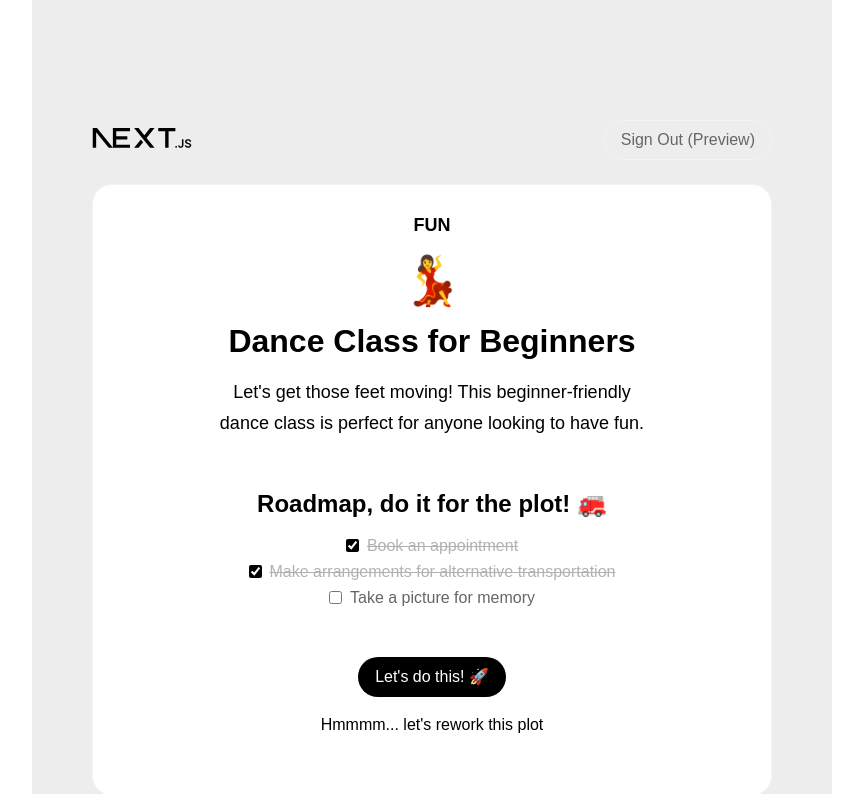
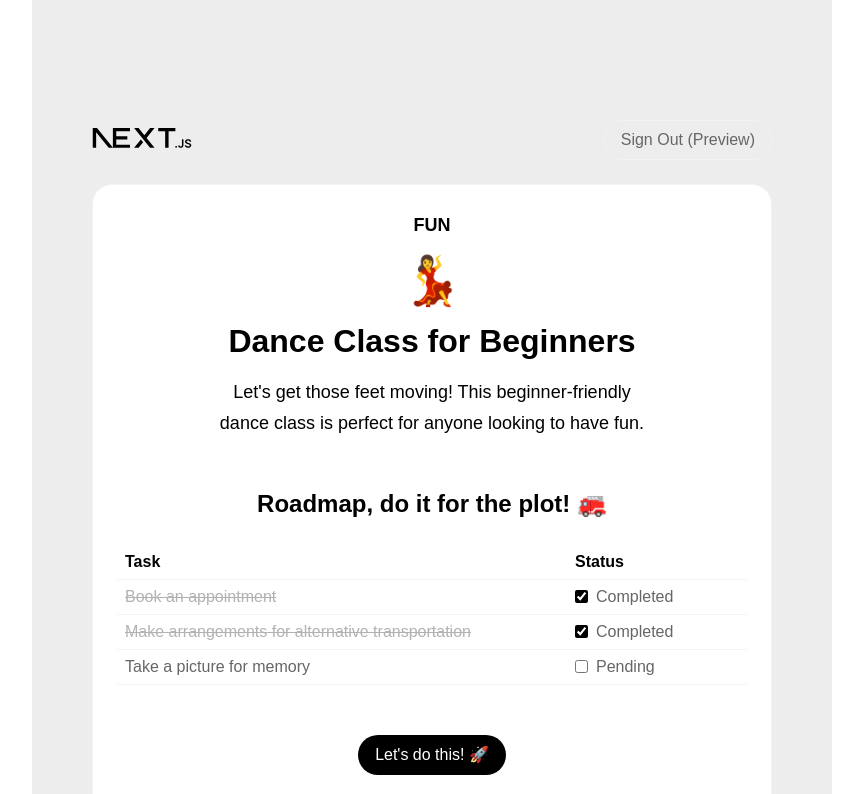
Before and after one commit to mrsCandyBar/git-er-done, a Next.js app: page /task in a window 1280 px wide. Shown: the top 794 px of the page, without its empty margins (208-1071 px from the left). Built offline with nearby package versions, Linux system fonts and the light colour scheme.

Commit message:
create multiple tasks

```diff
--- a/app/(post-login)/task/TaskBusyPage.tsx
+++ b/app/(post-login)/task/TaskBusyPage.tsx
@@ -1,6 +1,7 @@
 import Badge from "../../../components/Badge";
 import Button from "../../../components/Button";
 import Card from "../../../components/Card";
+import TaskTable from "../../../components/TaskTable";
 import Text from "../../../components/Text";
 import type { Column } from "./types";
 import styles from "./page.module.scss";
@@ -44,25 +45,12 @@ export default function TaskBusyPage({
     >
       <br/>
       <Text as="h3" fullWidth>Roadmap, do it for the plot! 🚒</Text>
-      <ul className={styles.taskList}>
-        {column.tasks.map((task, taskIndex) => (
-          <li
-            key={task.label}
-            id={task.id}
-            className={`${styles.taskItem}${task.id ? ` ${styles.taskTarget}` : ""}${task.checked ? ` ${styles.taskChecked}` : ""}`}
-          >
-            <label className={styles.taskLabel}>
-              <input
-                type="checkbox"
-                checked={Boolean(task.checked)}
-                onChange={() => onToggleTask(column.id, taskIndex)}
-                className={styles.taskCheckbox}
-              />
-              <span>{task.label}</span>
-            </label>
-          </li>
-        ))}
-      </ul>
+      <TaskTable
+        tasks={column.tasks}
+        showCheckbox
+        taskHeader="Task"
+        onToggleTask={(taskIndex) => onToggleTask(column.id, taskIndex)}
+      />
       <br/>
     </Card>
   );
--- a/app/(post-login)/task/TaskWaitingPage.tsx
+++ b/app/(post-login)/task/TaskWaitingPage.tsx
@@ -1,5 +1,6 @@
 import Card from "../../../components/Card";
 import Button from "../../../components/Button";
+import TaskTable from "../../../components/TaskTable";
 import Text from "../../../components/Text";
 import type { Column } from "./types";
 import styles from "./page.module.scss";
@@ -40,25 +41,12 @@ export default function TaskWaitingPage({
     >
       <br/>
       <Text as="h3" fullWidth>Roadmap, do it for the plot! 🚒</Text>
-      <ul className={styles.taskList}>
-        {column.tasks.map((task, taskIndex) => (
-          <li
-            key={task.label}
-            id={task.id}
-            className={`${styles.taskItem}${task.id ? ` ${styles.taskTarget}` : ""}${task.checked ? ` ${styles.taskChecked}` : ""}`}
-          >
-            <label className={styles.taskLabel}>
-              <input
-                type="checkbox"
-                checked={Boolean(task.checked)}
-                onChange={() => onToggleTask(column.id, taskIndex)}
-                className={styles.taskCheckbox}
-              />
-              <span>{task.label}</span>
-            </label>
-          </li>
-        ))}
-      </ul>
+      <TaskTable
+        tasks={column.tasks}
+        showCheckbox
+        taskHeader="Task"
+        onToggleTask={(taskIndex) => onToggleTask(column.id, taskIndex)}
+      />
       <br/>
     </Card>
   );
--- a/app/(post-login)/task/page.module.scss
+++ b/app/(post-login)/task/page.module.scss
@@ -66,48 +66,3 @@
 	text-align: center;
 	max-width: 60ch;
 }
-
-.taskList {
-	list-style: none;
-	padding: 0;
-	width: 100%;
-	display: flex;
-	flex-direction: column;
-	gap: v.$spacing-xs;
-}
-
-.taskItem {
-	text-align: center;
-}
-
-.taskLabel {
-	display: flex;
-	justify-content: center;
-	align-items: center;
-	gap: v.$spacing-xs;
-	color: var(--color-text-secondary);
-	cursor: pointer;
-
-	span {
-		text-align: center;
-	}
-}
-
-.taskCheckbox {
-	accent-color: var(--color-text-primary);
-	flex-shrink: 0;
-	cursor: pointer;
-}
-
-.taskChecked {
-	.taskLabel {
-		span {
-			text-decoration: line-through;
-			opacity: 0.5;
-		}
-	}
-}
-
-.taskTarget {
-	scroll-margin-top: v.$spacing-lg;
-}
--- /dev/null
+++ b/components/TaskTable/TaskTable.module.scss
@@ -0,0 +1,68 @@
+@use '../../assets/styles/variables' as v;
+
+.table {
+  width: 100%;
+  border-collapse: collapse;
+  margin-top: v.$spacing-xs;
+}
+
+.table th,
+.table td {
+  padding: v.$spacing-xs;
+  text-align: left;
+  border-bottom: 1px solid var(--color-border-subtle);
+}
+
+.table th {
+  font-weight: 700;
+}
+
+.row {
+  text-align: left;
+}
+
+.nameCell {
+  color: var(--color-text-secondary);
+}
+
+.statusCell {
+  width: 180px;
+}
+
+.statusLabel {
+  display: flex;
+  justify-content: flex-start;
+  align-items: center;
+  gap: v.$spacing-xs;
+  color: var(--color-text-secondary);
+  cursor: pointer;
+}
+
+.checkbox {
+  accent-color: var(--color-text-primary);
+  flex-shrink: 0;
+  cursor: pointer;
+}
+
+.statusText {
+  color: var(--color-text-secondary);
+}
+
+.checkedRow {
+  .nameCell,
+  .statusText {
+    text-decoration: line-through;
+    opacity: 0.5;
+  }
+}
+
+.iconUnCheckedRow {
+  td {
+    background-color: var(--color-border-subtle);
+    opacity: 0.6
+  }
+}
+
+.targetRow {
+  scroll-margin-top: v.$spacing-lg;
+}
--- /dev/null
+++ b/components/TaskTable/index.tsx
@@ -0,0 +1,81 @@
+import styles from "./TaskTable.module.scss";
+
+export type TaskTableItem = {
+  id?: string;
+  label: string;
+  checked?: boolean;
+};
+
+type TaskTableProps = {
+  tasks: TaskTableItem[];
+  onToggleTask?: (taskIndex: number) => void;
+  showCheckbox?: boolean;
+  useIcons?: boolean;
+  taskHeader?: string;
+  statusHeader?: string;
+  completedLabel?: string;
+  pendingLabel?: string;
+  className?: string;
+};
+
+export default function TaskTable({
+  tasks,
+  onToggleTask,
+  showCheckbox = false,
+  useIcons = false,
+  taskHeader = "Goal",
+  statusHeader = "Status",
+  completedLabel = "Completed",
+  pendingLabel = "Pending",
+  className,
+}: TaskTableProps) {
+  const tableClassName = className ? `${styles.table} ${className}` : styles.table;
+  const resolvedCompletedLabel = useIcons ? "✔️" : completedLabel;
+  const resolvedPendingLabel = useIcons ? "" : pendingLabel;
+
+  return (
+    <table className={tableClassName}>
+      <thead>
+        <tr>
+          <th>{taskHeader}</th>
+          <th>{statusHeader}</th>
+        </tr>
+      </thead>
+      <tbody>
+        {tasks.map((task, taskIndex) => {
+          const isChecked = Boolean(task.checked);
+          const checkedClassName = isChecked
+            ? useIcons
+              ? styles.iconCheckedRow
+              : styles.checkedRow
+            : useIcons
+              ? styles.iconUnCheckedRow
+              : "";
+          const rowClassName = `${styles.row}${task.id ? ` ${styles.targetRow}` : ""}${checkedClassName ? ` ${checkedClassName}` : ""}`;
+          const statusText = isChecked ? resolvedCompletedLabel : resolvedPendingLabel;
+
+          return (
+            <tr key={task.id ?? `${task.label}-${taskIndex}`} id={task.id} className={rowClassName}>
+              <td className={styles.nameCell}>{task.label}</td>
+              <td className={styles.statusCell}>
+                {showCheckbox && onToggleTask ? (
+                  <label className={styles.statusLabel}>
+                    <input
+                      type="checkbox"
+                      checked={isChecked}
+                      onChange={() => onToggleTask(taskIndex)}
+                      className={styles.checkbox}
+                    />
+                    <span>{statusText}</span>
+                  </label>
+                ) : (
+                  <span className={styles.statusText}>{statusText}</span>
+                )}
+              </td>
+            </tr>
+          );
+        })}
+      </tbody>
+    </table>
+  );
+}
--- a/components/Toast/Toast.module.scss
+++ b/components/Toast/Toast.module.scss
@@ -15,6 +15,7 @@
   display: grid;
   grid-template-columns: auto 1fr auto;
   align-items: start;
+  text-align: left;
   gap: 10px;
   padding: 12px;
   border-radius: 12px;
```
Also changed, not shown: app/(post-login)/profile/SingleTaskCompletionInsights.tsx (+2 -16 lines), app/(post-login)/profile/page.module.scss (+0 -17 lines), app/(post-login)/tasks/new/page.tsx (+59 -3 lines).
